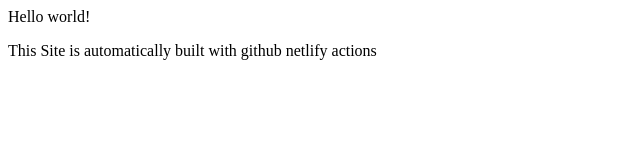
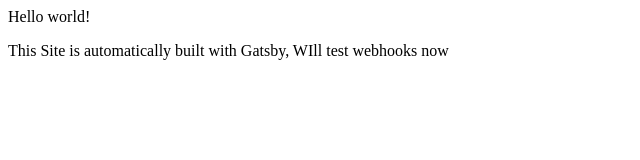
Before and after one commit to sanliverpool13/gatsby-netlify, a Gatsby site: page / in a window 1280 px wide. Shown: the full height of the page, 0-640 px from the left. Built offline with nearby package versions, Linux system fonts and the light colour scheme; Gatsby itself is replaced by a stand-in of ours.

Commit message:
changed message

```diff
--- a/src/pages/index.js
+++ b/src/pages/index.js
@@ -4,7 +4,9 @@
   return (
     <div>
       Hello world!
-      <p>This Site is automatically built with github netlify actions</p>
+      <p>
+        This Site is automatically built with Gatsby, WIll test webhooks now
+      </p>
     </div>
   )
 }
```
